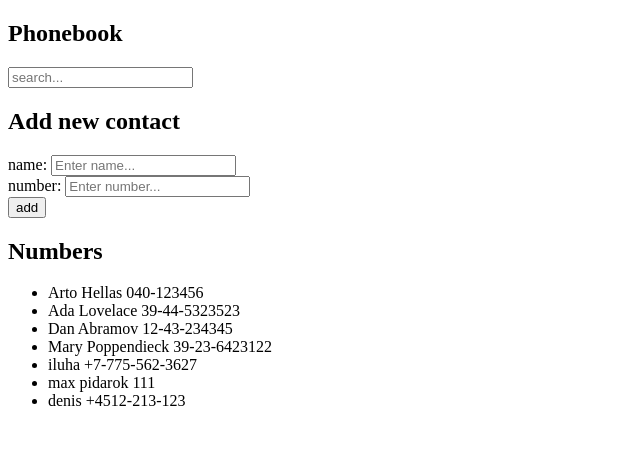
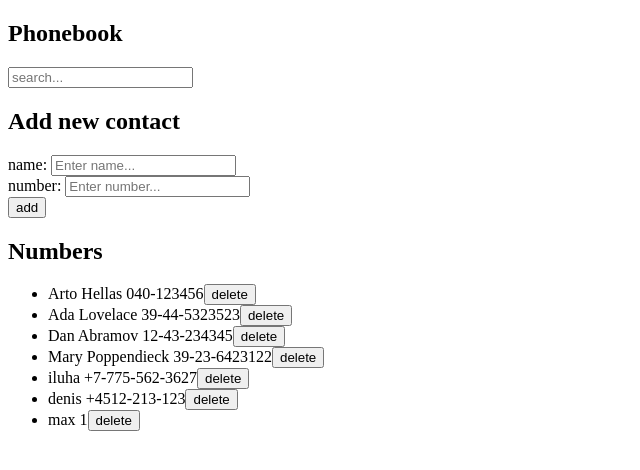
Before and after one commit to Izemmmm/fullstack-course, a React (Vite) app in the folder part2/phoneBook/: page / in a window 1280 px wide. Shown: the top 470 px of the page, without its empty margins (0-640 px from the left). Built offline with nearby package versions, Linux system fonts and the light colour scheme; data requests are answered from the project's data file.

Commit message:
2.14: contact deletion using REST

```diff
--- a/part2/phoneBook/data/db.json
+++ b/part2/phoneBook/data/db.json
@@ -26,14 +26,14 @@
       "id": "7xC4637H73U"
     },
     {
-      "name": "max pidarok",
-      "number": "111",
-      "id": "9tzxGqWghtE"
-    },
-    {
       "name": "denis",
       "number": "+4512-213-123",
       "id": "Ah0kJ_-WSPk"
+    },
+    {
+      "name": "max",
+      "number": "1",
+      "id": "7DBnL-bk0hg"
     }
   ],
   "$schema": "./node_modules/json-server/schema.json"
--- a/part2/phoneBook/src/App.jsx
+++ b/part2/phoneBook/src/App.jsx
@@ -24,6 +24,13 @@
       .create(newPerson)
       .then(addedPerson => setPersons(persons.concat(addedPerson)))
       .catch(e => alert(e));
+  };
+
+  const deleteContact = (id) => {
+    personsService
+      .remove(id)
+      .then(setPersons(persons.filter(person => person.id !== id)))
+      .catch(() => alert("Can't delete this contact"));
   };
 
   const handleNewContactSubmit = (event) => {
@@ -60,6 +67,10 @@
     setFilter(event.target.value);
   };
 
+  const handleDeleteClick = (id) => {
+    deleteContact(id);
+  };
+
   return (
     <div>
       <h2>Phonebook</h2>
@@ -69,7 +80,7 @@
       onNameChange={handleNameChange}
       onNumberChange={handleNumberChange} />
       <h2>Numbers</h2>
-      <PhoneBook persons={persons} filter={filter} />
+      <PhoneBook persons={persons} filter={filter} onDeleteClick={handleDeleteClick} />
     </div>
   );
 };
--- a/part2/phoneBook/src/components/PhoneBook.jsx
+++ b/part2/phoneBook/src/components/PhoneBook.jsx
@@ -1,8 +1,15 @@
-export default function PhoneBook({persons, filter}) {
+export default function PhoneBook({persons, filter, onDeleteClick}) {
   return (
     <ul>
       {persons.filter(person => person.name.toLowerCase().includes(filter.toLowerCase()) || person.number.includes(filter))
-              .map(person => <li key={person.id}>{person.name} {person.number}</li>)
+              .map(person => {
+              return (
+                <li key={person.id}>
+                  {person.name} {person.number}
+                  <button onClick={() => onDeleteClick(person.id)}>delete</button>
+                </li>
+              );
+            })
       }
     </ul>
   );
--- a/part2/phoneBook/src/services/persons.js
+++ b/part2/phoneBook/src/services/persons.js
@@ -12,14 +12,19 @@
   return request.then(response => response.data);
 }
 
+function create(newPerson) {
+  const request = axios.post(baseUrl, newPerson);
+  return request.then(response => response.data);
+}
+
 function update(id, updatedPerson) {
   const request = axios.put(`${baseUrl}/${id}`, updatedPerson);
   return request.then(response => response.data);
 }
 
-function create(newPerson) {
-  const request = axios.post(baseUrl, newPerson);
+function remove(id) {
+  const request = axios.delete(`${baseUrl}/${id}`);
   return request.then(response => response.data);
 }
 
-export default {getAll, getById, update, create};
+export default {getAll, getById, update, create, remove};
```
